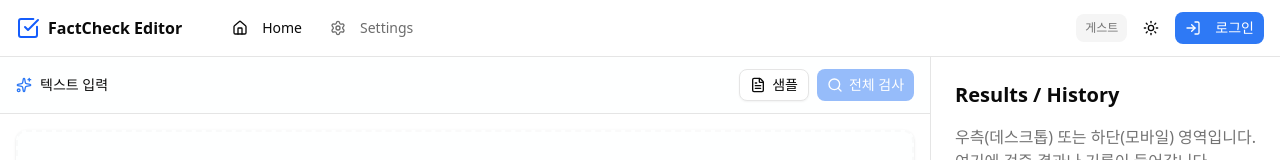
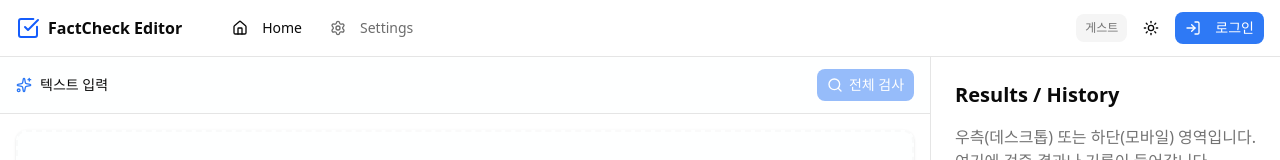
Before and after one commit to RT-Fact/RT-Fact-FE, a React (Vite) app: page / in a window 1280 px wide. Shown: the top 160 px of the page. Built offline with nearby package versions, Linux system fonts and the light colour scheme.

Commit message:
refactor: EditorSection에서 미사용 샘플 버튼 제거

```diff
--- a/src/components/Editor/EditorSection.tsx
+++ b/src/components/Editor/EditorSection.tsx
@@ -1,6 +1,6 @@
 import { useState } from "react";
 
-import { FileText, Loader2, Search, Sparkles } from "lucide-react";
+import { Loader2, Search, Sparkles } from "lucide-react";
 
 import { Button } from "@/components/ui/button";
 
@@ -15,12 +15,6 @@ const EditorSection = () => {
     // TODO(FE-14): POST /factcheck API 연동
     // - API 응답 후 setIsChecking(false) 호출
     // - 응답으로 받은 sentences 기반 하이라이팅 (FE-04)
-  };
-
-  // TODO: 샘플 텍스트 로드 기능
-  // - 기획 확정 후 구현 여부 결정
-  const handleSample = () => {
-    console.log("샘플 버튼 클릭");
   };
 
   return (
@@ -39,16 +33,6 @@ const EditorSection = () => {
           )}
         </div>
         <div className="flex items-center gap-2">
-          <Button
-            variant="outline"
-            size="sm"
-            className="gap-1.5"
-            onClick={handleSample}
-            disabled={isChecking}
-          >
-            <FileText className="size-4" />
-            샘플
-          </Button>
           <Button
             size="sm"
             className="gap-1.5"
```
